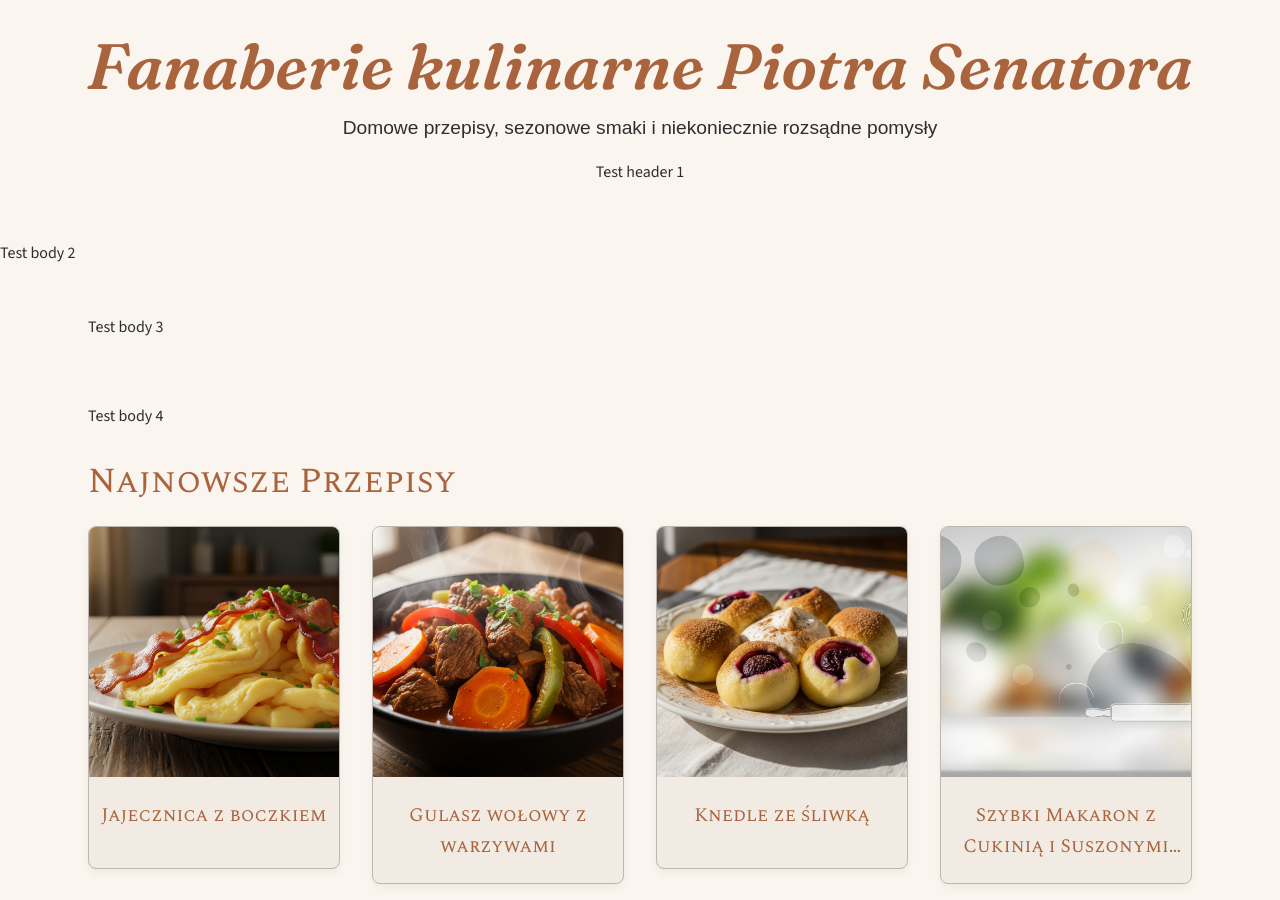
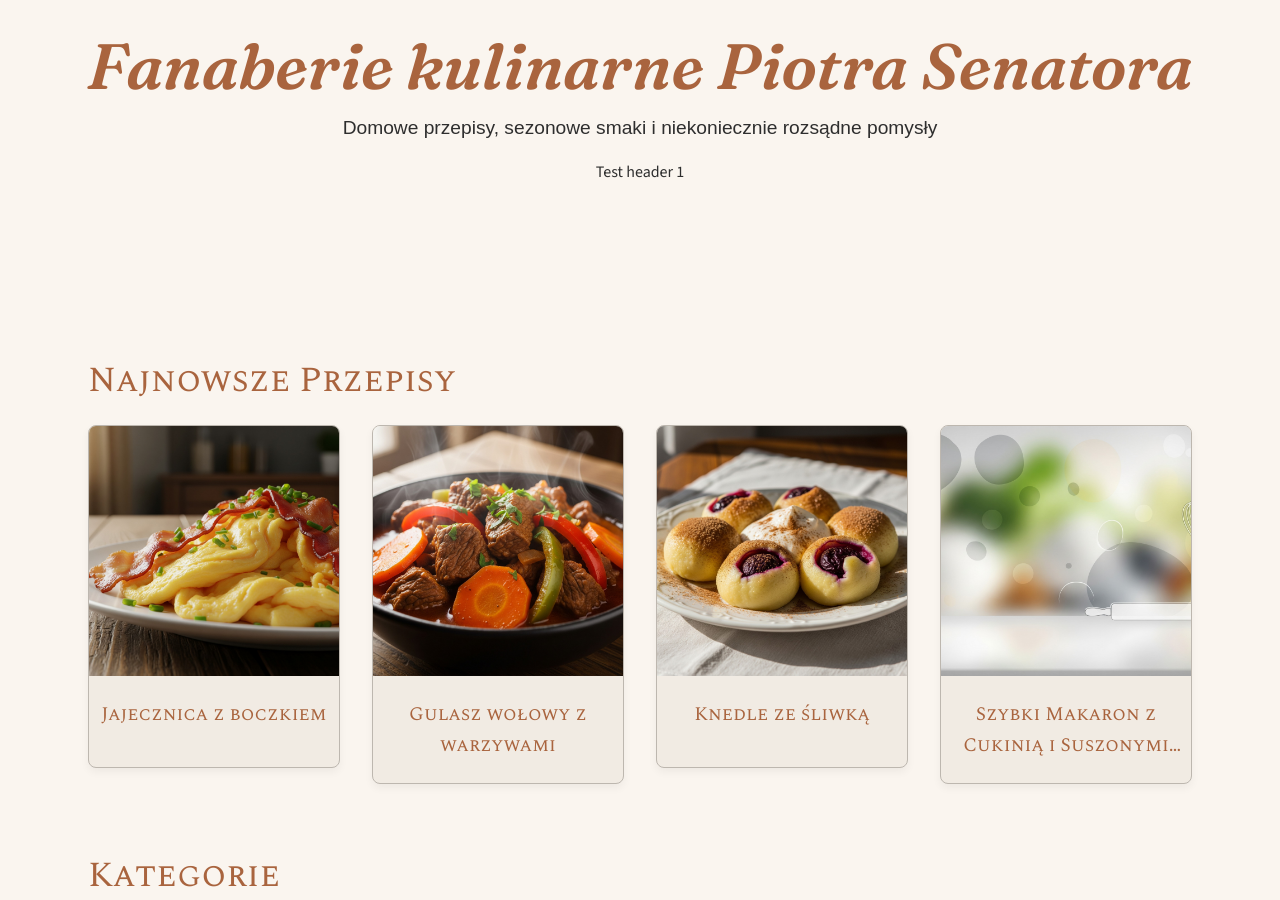
Before and after one commit to piotrsenator/kuchnia, a Jekyll site: the page built from index.html, in a window 1280 px wide and 900 px high. Built offline with Jekyll 4.4.1, drawn with Linux system fonts in a browser that asks for light colours; some web fonts are replaced.

Commit message:
Update index.html

```diff
--- a/index.html
+++ b/index.html
@@ -2,11 +2,8 @@
 layout: default
 title: Strona Główna
 ---
-Test body 2
 <main class="main-page-content content">
-Test body 3
     <section class="latest-recipes-section" id="najnowsze-przepisy">
-        Test body 4
         <h2>Najnowsze Przepisy</h2>
         <div class="latest-recipes-grid recipes-grid">
             {% comment %}
```
